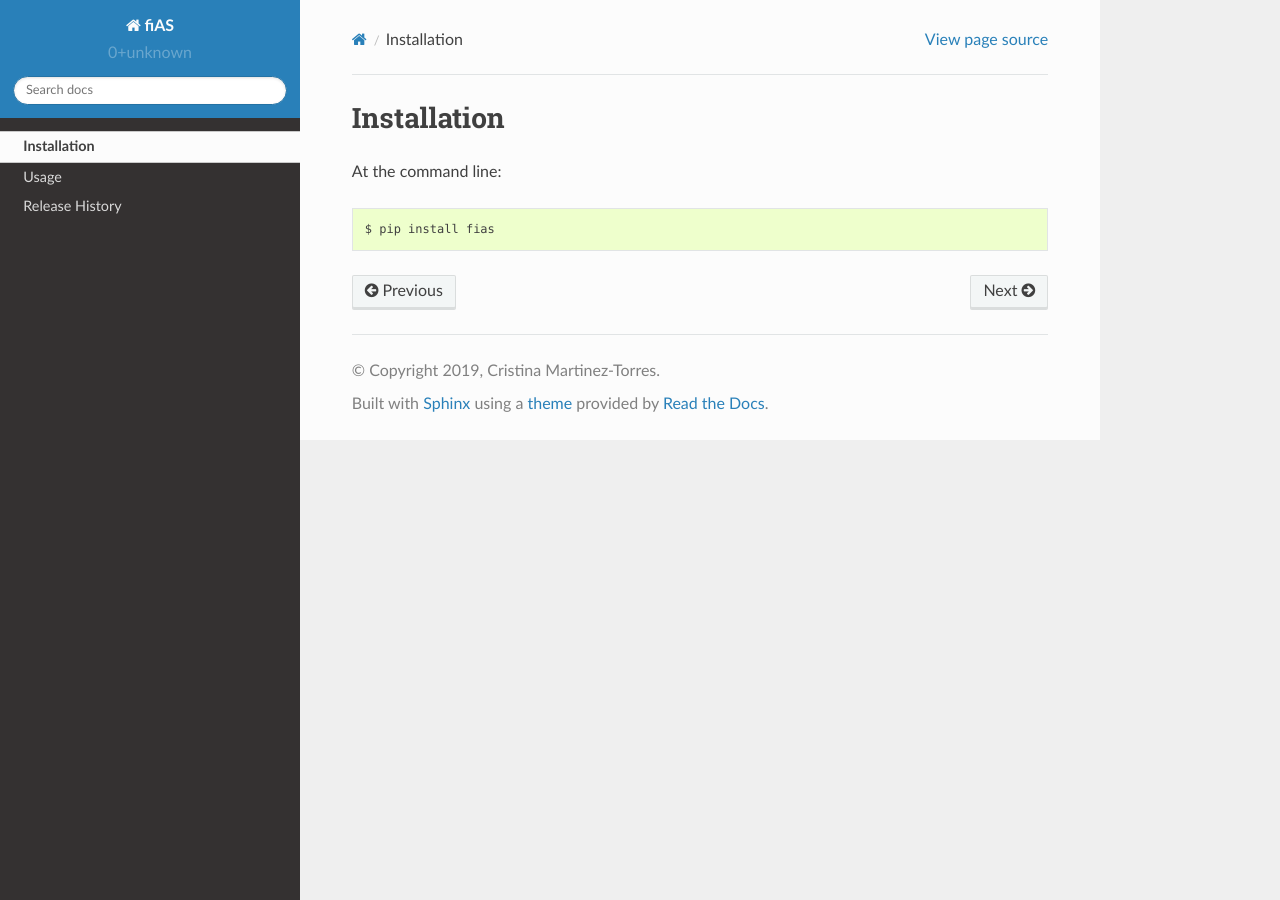
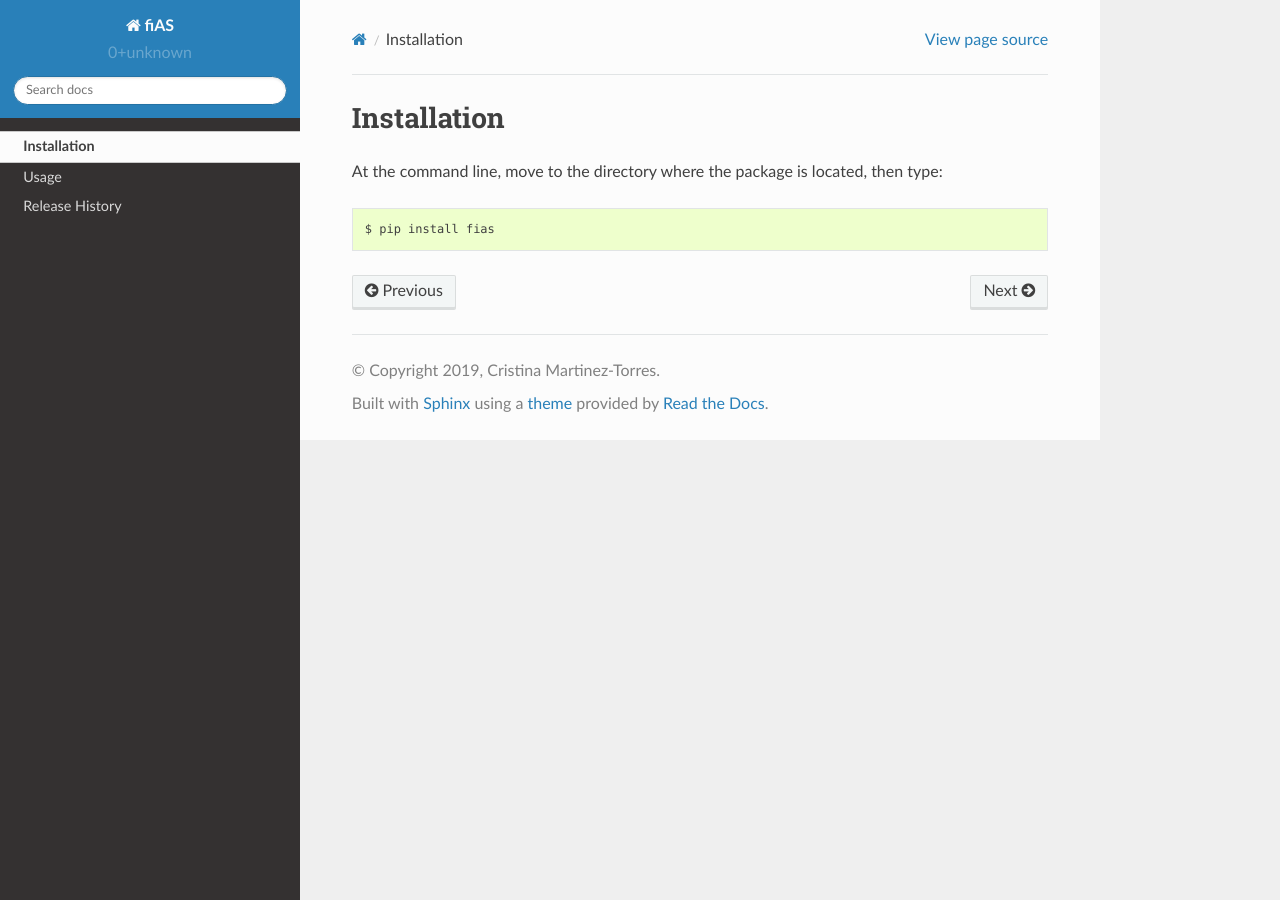
Before and after one commit to cristina-mt/fias, a Sphinx documentation site: the page built from docs/source/installation.rst, in a window 1280 px wide. Built offline with Sphinx 7.4.7 and the Read the Docs theme 2.0.0, drawn with Linux system fonts in a browser that asks for light colours.

Commit message:
Update installation.rst

```diff
--- a/docs/source/installation.rst
+++ b/docs/source/installation.rst
@@ -2,6 +2,6 @@
 Installation
 ============
 
-At the command line::
+At the command line, move to the directory where the package is located, then type::
 
     $ pip install fias
```
